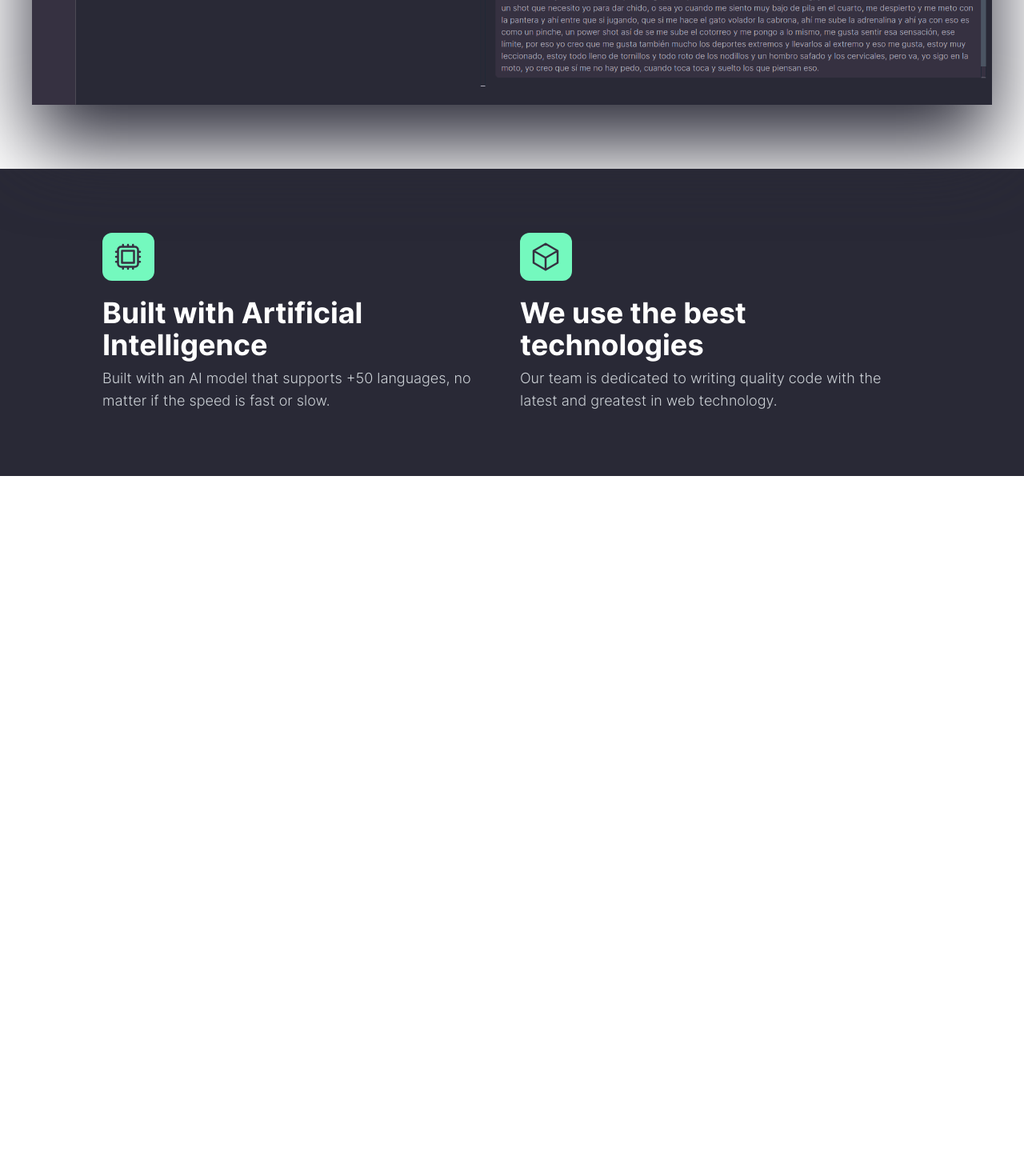
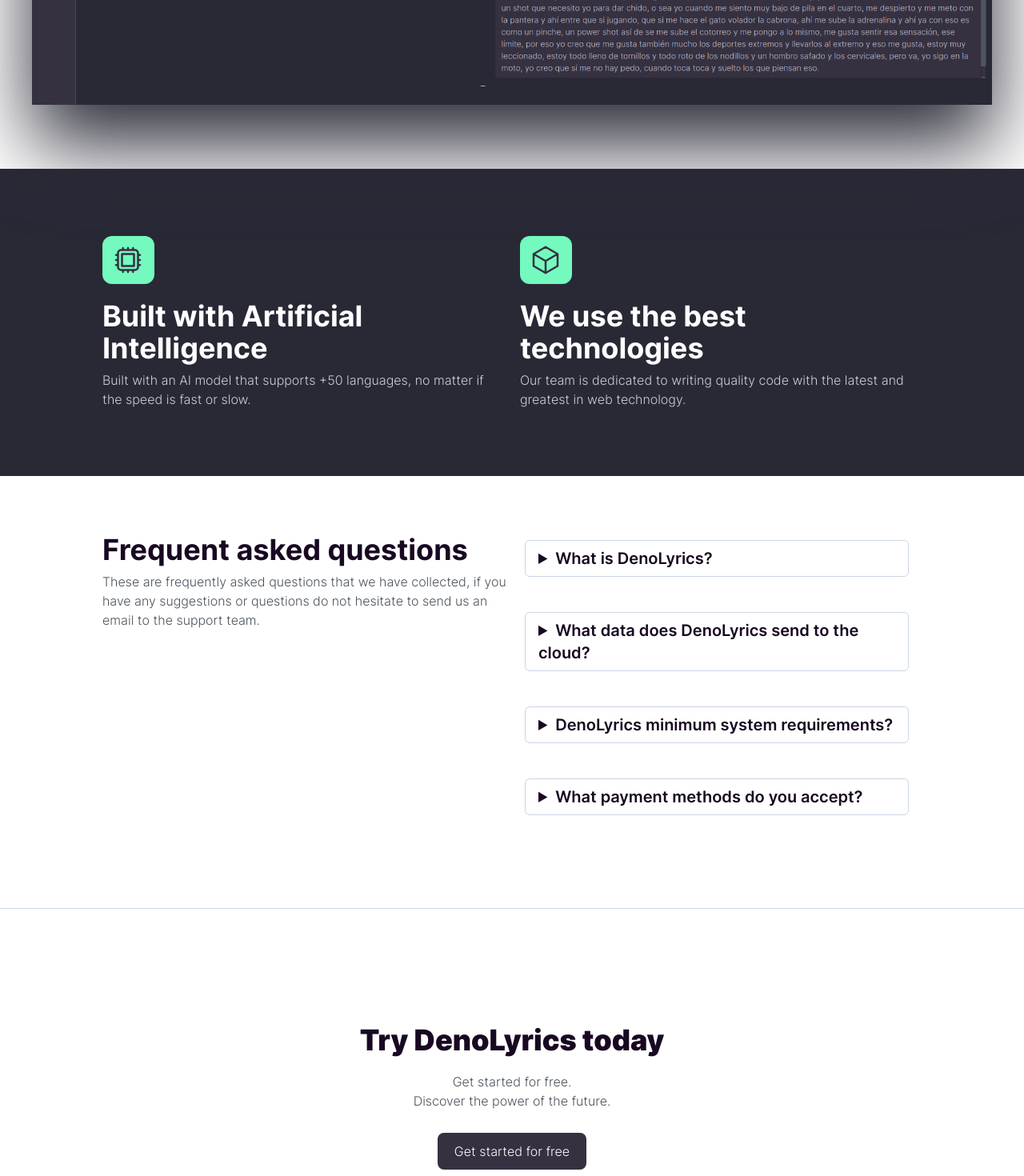
Before and after one commit to denolyrics/denolyrics.app, a Next.js app: page / in a window 1280 px wide. Shown: the part 1060-2530 px from the top of the page at 80% size. Before the commit the page ends 1727 px from the top, so only its background shows below. Built offline with nearby package versions, Linux system fonts and the light colour scheme.

Commit message:
add changes in home

```diff
--- a/app/page.tsx
+++ b/app/page.tsx
@@ -1,3 +1,4 @@
+import Faq from "@/components/Faq";
 import Navbar from "@/components/Navbar";
 import Image from "next/image";
 
@@ -63,7 +64,7 @@ export default function Home() {
 
                 <span>Built with Artificial Intelligence</span>
               </div>
-              <p className="text-lg font-normal text-[#CCD1D6] mt-2">
+              <p className="text-base font-normal text-[#CCD1D6] mt-2">
                 Built with an AI model that supports +50 languages, no matter if
                 the speed is fast or slow.
               </p>
@@ -94,7 +95,7 @@ export default function Home() {
                 </div>
                 <span>We use the best technologies</span>
               </div>
-              <p className="text-lg font-normal text-[#CCD1D6] mt-2">
+              <p className="text-base font-normal text-[#CCD1D6] mt-2">
                 Our team is dedicated to writing quality code with the latest
                 and greatest in web technology.
               </p>
@@ -105,6 +106,25 @@ export default function Home() {
       <br />
       <br />
       <br />
+      <Faq />
+
+      <div className="border-t border-slate-300 mt-20 pt-36">
+        <div className="text-3xl md:text-4xl font-extrabold text-center mb-5">
+          <h1 id="title">Try DenoLyrics today</h1>
+        </div>
+        <p className="text-base font-normal text-center">
+          Get started for free.
+        </p>
+        <p className="text-base font-normal text-center">
+          Discover the power of the future.
+        </p>
+
+        <div className="flex justify-center items-center mt-5">
+          <button className="select-none text-white hover:shadow-md bg-[#363141] hover:bg-black focus:outline-none font-medium rounded-lg inline-flex items-center px-5 py-2.5 mb-2 mt-2 border border-transparent">
+            Get started for free
+          </button>
+        </div>
+      </div>
     </main>
   );
 }
```
Lines whose indentation alone changed are shown as unchanged.
